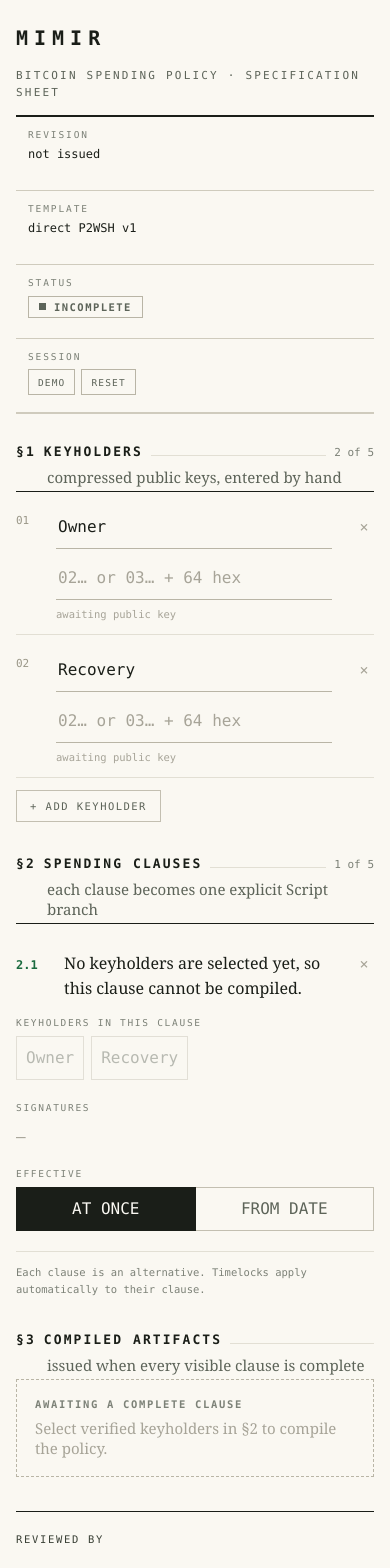
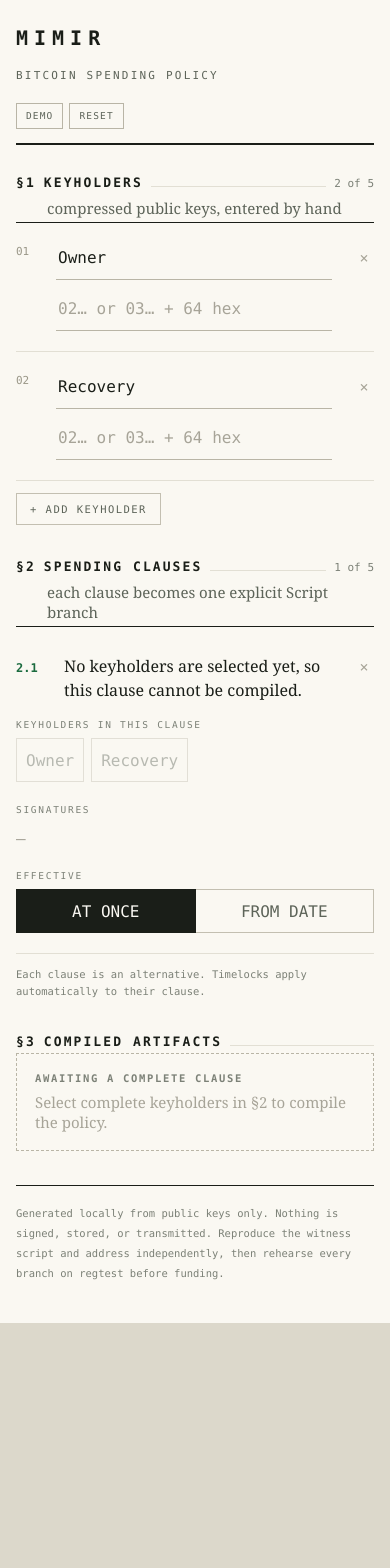
Before and after one commit to rawBit-io/mimir, a Next.js app: page / in a window 390 px wide. Shown: the top 1568 px of the page. After the commit the page ends 1323 px from the top, so only its background shows below. Built offline with nearby package versions, Linux system fonts and the light colour scheme.

Commit message:
refactor(ui): simplify policy builder and compiled output

```diff
--- a/app/globals.css
+++ b/app/globals.css
@@ -63,22 +63,9 @@ input:focus, select:focus, button:focus-visible, summary:focus-visible { outline
 }
 .sheet-titlebar > strong { font-size: 20px; letter-spacing: .3em; }
 .sheet-titlebar > span { flex: 1; min-width: 220px; color: var(--muted); font-size: 11px; letter-spacing: .2em; }
-.sheet-titlebar > b { color: var(--muted); font-size: 11px; font-weight: 400; }
-.sheet-meta { display: grid; grid-template-columns: repeat(4, 1fr); border-bottom: 1px solid var(--rule); }
-.sheet-meta > div { min-width: 0; min-height: 74px; padding: 14px 16px; border-right: 1px solid var(--rule); }
-.sheet-meta > div:first-child { padding-left: 0; }
-.sheet-meta > div:last-child { padding-right: 0; border-right: 0; }
-.sheet-meta span, .sheet-meta > div > span { display: block; padding-bottom: 7px; color: var(--faint); font-size: 9.5px; letter-spacing: .2em; }
-.sheet-meta > div > strong:not(.status-stamp) { display: block; overflow: hidden; color: var(--ink); font-size: 12px; font-weight: 400; text-overflow: ellipsis; white-space: nowrap; }
-.status-stamp { display: inline-flex; align-items: center; gap: 8px; padding: 4px 10px; border: 1px solid var(--rule-strong); font-size: 10.5px; letter-spacing: .14em; }
-.status-stamp i { width: 7px; height: 7px; background: currentColor; }
-.status-stamp.is-valid { border-color: var(--green); color: var(--green); background: var(--green-soft); }
-.status-stamp.is-warning { border-color: var(--amber); color: var(--amber); background: var(--amber-soft); }
-.status-stamp.is-error { border-color: var(--red); color: var(--red); background: var(--red-soft); }
-.status-stamp.is-draft { color: var(--muted); }
-.sheet-actions p { display: flex; gap: 6px; margin: 0; }
-.sheet-actions button { min-height: 26px; border: 1px solid var(--rule-strong); background: transparent; padding: 4px 9px; color: var(--muted); font-size: 9.5px; letter-spacing: .12em; }
-.sheet-actions button:hover { border-color: var(--green); color: var(--green); }
+.header-actions { display: flex; gap: 6px; margin: 0; }
+.header-actions button { min-height: 26px; border: 1px solid var(--rule-strong); background: transparent; padding: 4px 9px; color: var(--muted); font-size: 9.5px; letter-spacing: .12em; }
+.header-actions button:hover { border-color: var(--green); color: var(--green); }
 
 .sheet-alert { display: flex; gap: 14px; margin: 22px 46px 0; padding: 12px 14px; border: 1px solid; font-size: 11px; line-height: 1.5; }
 .sheet-alert strong { flex: none; letter-spacing: .12em; }
@@ -95,7 +82,7 @@ input:focus, select:focus, button:focus-visible, summary:focus-visible { outline
 
 .key-table-head, .keyholder-row {
   display: grid;
-  grid-template-columns: 22px 150px minmax(260px, 1fr) 150px 20px;
+  grid-template-columns: 22px 150px minmax(260px, 1fr) 20px;
   gap: 14px;
   align-items: center;
 }
@@ -107,8 +94,7 @@ input:focus, select:focus, button:focus-visible, summary:focus-visible { outline
 .keyholder-row label:nth-of-type(1) input { color: var(--ink); font-size: 13px; }
 .keyholder-row input:focus { border-bottom-color: var(--green); outline: 0; }
 .keyholder-row input[aria-invalid="true"]:not(:placeholder-shown) { border-bottom-color: #c9a099; }
-.keyholder-row > p { margin: 0; color: var(--ghost); font-size: 10.5px; line-height: 1.35; }
-.keyholder-row > p.is-valid { color: var(--green); }
+.keyholder-row > p { grid-column: 2 / 4; margin: -3px 0 0; color: var(--ghost); font-size: 10.5px; line-height: 1.35; }
 .keyholder-row > p.is-error { color: var(--red); }
 .remove-button { width: 20px; min-height: 28px; border: 0; background: transparent; padding: 0; color: var(--ghost); font-size: 15px; }
 .remove-button:hover { color: var(--red); }
@@ -155,35 +141,27 @@ input:focus, select:focus, button:focus-visible, summary:focus-visible { outline
 .awaiting-sheet span { font-family: var(--serif); font-size: 15px; }
 .artifact-stack { display: flex; flex-direction: column; gap: 14px; }
 .artifact-block > header { display: flex; align-items: center; gap: 10px; padding-bottom: 6px; }
-.artifact-block h3 { margin: 0; color: var(--faint); font-size: 9.5px; font-weight: 400; letter-spacing: .2em; }
-.artifact-block header > span { flex: 1; color: var(--ghost); font-size: 9.5px; text-align: right; }
+.artifact-block h3 { flex: 1; margin: 0; color: var(--faint); font-size: 9.5px; font-weight: 400; letter-spacing: .2em; }
 .copy-button { min-height: 26px; border: 1px solid #c3bfb1; background: transparent; padding: 3px 9px; color: var(--muted); font-size: 9.5px; letter-spacing: .14em; }
 .copy-button:hover:not(:disabled) { border-color: var(--green); color: var(--green); }
 .artifact-block pre, .artifact-block > p { max-height: 180px; overflow: auto; margin: 0; background: var(--code); color: var(--code-text); padding: 13px 15px; font: 12px/1.8 var(--mono); overflow-wrap: anywhere; white-space: pre-wrap; word-break: break-all; }
 .artifact-block code { font: inherit; }
 .artifact-block pre.asm-code { max-height: 320px; border: 1px solid #2d3328; background: var(--code); color: var(--code-text); padding: 16px 18px; font-size: 12.5px; line-height: 1.9; overflow-wrap: normal; white-space: pre; word-break: normal; }
 .address-artifact > p { color: #8fe3b4; }
-.address-artifact small { display: block; padding-top: 6px; color: var(--faint); font-size: 10px; }
 .network-select { margin-left: auto; }
 .network-select select { min-height: 27px; border: 1px solid #c3bfb1; background: transparent; padding: 3px 26px 3px 8px; color: var(--text); font-size: 9.5px; letter-spacing: .1em; }
 
 .export-row { display: flex; flex-wrap: wrap; align-items: center; gap: 12px; padding-top: 22px; }
 .export-row button { min-height: 38px; border: 1px solid var(--ink); background: var(--ink); padding: 10px 18px; color: var(--paper); font-size: 10.5px; font-weight: 700; letter-spacing: .16em; }
 .export-row button:hover:not(:disabled) { border-color: var(--green); background: var(--green); }
-.export-row span { color: var(--faint); font-size: 10px; }
 
-.sheet-footer { display: grid; grid-template-columns: 1fr 1fr 2fr; gap: 28px; margin: 34px 46px 0; border-top: 1px solid var(--ink); padding: 18px 0 40px; }
-.sheet-footer > div, .sheet-footer > p { margin: 0; color: var(--faint); font-size: 10.5px; line-height: 1.9; }
-.sheet-footer > div span { color: var(--text); letter-spacing: .16em; }
-.sheet-footer > div i { display: block; height: 22px; border-bottom: 1px solid var(--rule-strong); }
+.sheet-footer { margin: 34px 46px 0; border-top: 1px solid var(--ink); padding: 18px 0 40px; }
+.sheet-footer > p { margin: 0; color: var(--faint); font-size: 10.5px; line-height: 1.9; }
 
 @media (max-width: 760px) {
   .sheet-shell { padding: 0; }
   .spec-sheet { border: 0; box-shadow: none; }
   .sheet-header { padding: 26px 24px 0; }
-  .sheet-meta { grid-template-columns: 1fr 1fr; }
-  .sheet-meta > div, .sheet-meta > div:first-child, .sheet-meta > div:last-child { padding: 12px; border-right: 1px solid var(--rule); border-bottom: 1px solid var(--rule); }
-  .sheet-meta > div:nth-child(even) { border-right: 0; }
   .sheet-alert { margin-inline: 24px; }
   .sheet-section { padding-inline: 24px; }
   .section-title { flex-wrap: wrap; }
@@ -203,20 +181,15 @@ input:focus, select:focus, button:focus-visible, summary:focus-visible { outline
   .signature-picker button { width: 44px; }
   .remove-button, .copy-button { min-width: 44px; min-height: 44px; }
   .artifact-block > header { flex-wrap: wrap; }
-  .artifact-block header > span { text-align: left; }
   .artifact-block pre, .artifact-block > p { font-size: 11px; }
   .artifact-block pre.asm-code { font-size: 12px; }
   .network-select select { min-height: 44px; font-size: 16px; }
-  .sheet-footer { grid-template-columns: 1fr 1fr; margin-inline: 24px; }
-  .sheet-footer > p { grid-column: 1 / -1; }
+  .sheet-footer { margin-inline: 24px; }
 }
 
 @media (max-width: 430px) {
   .sheet-header { padding-inline: 16px; }
   .sheet-titlebar > span { min-width: 100%; line-height: 1.5; }
-  .sheet-titlebar > b { display: none; }
-  .sheet-meta { grid-template-columns: 1fr; }
-  .sheet-meta > div, .sheet-meta > div:first-child, .sheet-meta > div:last-child, .sheet-meta > div:nth-child(even) { border-right: 0; }
   .sheet-alert { flex-direction: column; gap: 5px; margin-inline: 16px; }
   .sheet-section { padding-inline: 16px; }
   .section-title { gap: 8px; }
@@ -229,10 +202,8 @@ input:focus, select:focus, button:focus-visible, summary:focus-visible { outline
   .segmented-control button { flex: 1; }
   .effective-picker label, .effective-picker input { width: 100%; }
   .artifact-block h3 { flex: 1 1 180px; line-height: 1.5; }
-  .artifact-block header > span { order: 3; flex-basis: 100%; }
   .address-artifact .network-select { margin-left: 0; }
-  .sheet-footer { grid-template-columns: 1fr; margin-inline: 16px; }
-  .sheet-footer > p { grid-column: auto; }
+  .sheet-footer { margin-inline: 16px; }
 }
 
 @media print {
--- a/app/page.tsx
+++ b/app/page.tsx
@@ -26,7 +26,6 @@ type PolicyBranch = {
 type FieldState = {
   labelError: string | null;
   publicKeyError: string | null;
-  normalizedPublicKey: string | null;
 };
 type LiveResult = { compiled: CompiledDirectScriptPolicy | null; message: string | null };
 
@@ -145,7 +144,7 @@ function validateRows(rows: KeyRow[]): Map<string, FieldState> {
     const publicKeyError = !publicKey
       ? row.publicKey.trim() ? "not a compressed secp256k1 point" : "awaiting public key"
       : (publicKeyCounts.get(publicKey) ?? 0) > 1 ? "public key already registered" : null;
-    return [row.id, { labelError, publicKeyError, normalizedPublicKey: publicKey }];
+    return [row.id, { labelError, publicKeyError }];
   }));
 }
 
@@ -324,7 +323,6 @@ export default function Home() {
   const hasNonFutureDelay = useMemo(() => branches.some((branch) =>
     branch.unlockDate !== null && branch.unlockDate < futureMinimum), [branches, futureMinimum]);
   const addressAndExportBlocked = hasDemoKey || hasNonFutureDelay;
-  const opcodeCount = live.compiled?.opcode_count ?? 0;
 
   function updateRow(id: string, patch: Partial<Omit<KeyRow, "id">>) {
     setRows((current) => current.map((row) => row.id === id ? { ...row, ...patch } : row));
@@ -472,13 +470,6 @@ export default function Home() {
     return `From ${readableDate(branch.unlockDate)} onward, ${who} may spend.`;
   }
 
-  const statusLabel = live.compiled
-    ? addressAndExportBlocked ? "REVIEW" : "COMPILES"
-    : live.message ? "UNRESOLVED" : "INCOMPLETE";
-  const statusTone = live.compiled
-    ? addressAndExportBlocked ? "warning" : "valid"
-    : live.message ? "error" : "draft";
-  const revision = live.compiled ? live.compiled.policy_manifest_sha256.slice(0, 12) : "not issued";
   const canAddClause = branches.length < MAX_DIRECT_SCRIPT_CLAUSES && branches.every(branchComplete);
 
   return (
@@ -487,17 +478,11 @@ export default function Home() {
         <header className="sheet-header">
           <div className="sheet-titlebar">
             <strong>MIMIR</strong>
-            <span>BITCOIN SPENDING POLICY · SPECIFICATION SHEET</span>
-            <b>SHEET 1 OF 1</b>
-          </div>
-          <div className="sheet-meta">
-            <div><span>REVISION</span><strong>{revision}</strong></div>
-            <div><span>TEMPLATE</span><strong>direct P2WSH v1</strong></div>
-            <div><span>STATUS</span><strong className={`status-stamp is-${statusTone}`}><i></i>{statusLabel}</strong></div>
-            <div className="sheet-actions"><span>SESSION</span><p>
+            <span>BITCOIN SPENDING POLICY</span>
+            <p className="header-actions">
               <button type="button" onClick={requestDemo} onBlur={() => setArmed(null)}>{armed === "demo" ? "REALLY LOAD?" : "DEMO"}</button>
               <button type="button" onClick={() => arm("reset")} onBlur={() => setArmed(null)}>{armed === "reset" ? "REALLY RESET?" : "RESET"}</button>
-            </p></div>
+            </p>
           </div>
         </header>
 
@@ -506,24 +491,27 @@ export default function Home() {
 
         <section className="sheet-section keyholder-section" aria-labelledby="keyholders-heading">
           <header className="section-title"><span>§1</span><h2 id="keyholders-heading">KEYHOLDERS</h2><p>compressed public keys, entered by hand</p><i></i><b>{rows.length} of {MAX_DIRECT_SCRIPT_KEYS}</b></header>
-          <div className="key-table-head" aria-hidden="true"><span>NO</span><span>LABEL</span><span>PUBLIC KEY · secp256k1</span><span>STATE</span><span></span></div>
+          <div className="key-table-head" aria-hidden="true"><span>NO</span><span>LABEL</span><span>PUBLIC KEY · secp256k1</span><span></span></div>
           <div className="key-table">{rows.map((row, index) => {
             const state = fieldState.get(row.id);
-            const usedCount = branches.filter((branch) => branch.keyRowIds.includes(row.id)).length;
-            const verified = Boolean(state?.normalizedPublicKey && !state.publicKeyError && !state.labelError);
-            const hasInputError = Boolean(row.publicKey.trim() && state?.publicKeyError);
+            const visibleLabelError = row.label.trim() || row.publicKey.trim() ? state?.labelError : null;
+            const visiblePublicKeyError = row.publicKey.trim() ? state?.publicKeyError : null;
+            const visibleErrors = [
+              visibleLabelError ? `label: ${visibleLabelError}` : null,
+              visiblePublicKeyError ? `public key: ${visiblePublicKeyError}` : null,
+            ].filter((message): message is string => Boolean(message));
+            const errorId = `keyholder-${index + 1}-error`;
             return <div className="keyholder-row" key={row.id}>
               <span className="row-index">{String(index + 1).padStart(2, "0")}</span>
               <label><span className="sr-only">keyholder {index + 1} label</span><input value={row.label}
                 onChange={(event) => updateRow(row.id, { label: event.target.value })} placeholder="label"
-                maxLength={80} autoComplete="off" aria-invalid={Boolean(state?.labelError)} /></label>
+                maxLength={80} autoComplete="off" aria-invalid={Boolean(visibleLabelError)}
+                aria-describedby={visibleErrors.length ? errorId : undefined} /></label>
               <label><span className="sr-only">keyholder {index + 1} compressed public key</span><input value={row.publicKey}
                 onChange={(event) => updateRow(row.id, { publicKey: event.target.value.replace(/\s+/g, "") })}
                 placeholder="02… or 03… + 64 hex" autoComplete="off" autoCapitalize="none" spellCheck={false}
-                aria-invalid={Boolean(state?.publicKeyError)} /></label>
-              <p className={verified ? "is-valid" : hasInputError ? "is-error" : ""}>
-                {verified ? `verified · ${usedCount ? `${usedCount} ${usedCount === 1 ? "clause" : "clauses"}` : "unused"}` : state?.publicKeyError ?? "awaiting entry"}
-              </p>
+                aria-invalid={Boolean(visiblePublicKeyError)} aria-describedby={visibleErrors.length ? errorId : undefined} /></label>
+              {visibleErrors.length ? <p id={errorId} className="is-error">{visibleErrors.join(" · ")}</p> : null}
               <button type="button" className="remove-button" onClick={() => removeKeyRow(row.id)}
                 aria-label={`remove ${row.label.trim() || `keyholder ${index + 1}`}`} aria-disabled={usedByBranch.has(row.id)}>×</button>
             </div>;
@@ -569,24 +557,22 @@ export default function Home() {
         </section>
 
         <section className="sheet-section artifacts-section" aria-labelledby="artifacts-heading">
-          <header className="section-title"><span>§3</span><h2 id="artifacts-heading">COMPILED ARTIFACTS</h2><p>{live.compiled ? "deterministic for the clauses above" : "issued when every visible clause is complete"}</p><i></i></header>
+          <header className="section-title"><span>§3</span><h2 id="artifacts-heading">COMPILED ARTIFACTS</h2><i></i></header>
 
           {live.message ? <div className="error-sheet" role="alert"><strong>1 UNRESOLVED ITEM · NO ARTIFACTS ISSUED</strong><p>— {live.message}</p></div> : null}
-          {!live.compiled && !live.message ? <div className="awaiting-sheet"><strong>AWAITING A COMPLETE CLAUSE</strong><span>Select verified keyholders in §2 to compile the policy.</span></div> : null}
+          {!live.compiled && !live.message ? <div className="awaiting-sheet"><strong>AWAITING A COMPLETE CLAUSE</strong><span>Select complete keyholders in §2 to compile the policy.</span></div> : null}
 
           {live.compiled ? <div className="artifact-stack">
-            <section className="artifact-block asm-artifact"><header><h3>BITCOIN SCRIPT · ASM</h3><span>{live.compiled.witness_script_bytes} / 3600 bytes · {opcodeCount} opcodes</span><CopyButton value={formattedAsm} label="Bitcoin Script ASM" /></header><pre className="asm-code" aria-label="Formatted Bitcoin Script"><code>{formattedAsm}</code></pre></section>
-            <section className="artifact-block address-artifact"><header><h3>P2WSH ADDRESS · OUTPUT ARTIFACT</h3><label className="network-select"><span className="sr-only">Bitcoin network</span><select aria-label="Bitcoin network" value={network} onChange={(event) => {
+            <section className="artifact-block asm-artifact"><header><h3>BITCOIN SCRIPT · ASM</h3><CopyButton value={formattedAsm} label="Bitcoin Script ASM" /></header><pre className="asm-code" aria-label="Formatted Bitcoin Script"><code>{formattedAsm}</code></pre></section>
+            <section className="artifact-block address-artifact"><header><h3>P2WSH ADDRESS</h3><label className="network-select"><span className="sr-only">Bitcoin network</span><select aria-label="Bitcoin network" value={network} onChange={(event) => {
               const value = event.currentTarget.value;
               if (isUiNetwork(value)) setNetwork(value);
-            }}>{NETWORK_OPTIONS.map((option) => <option key={option.value} value={option.value}>{option.label}</option>)}</select></label><CopyButton value={live.compiled.address} label="P2WSH address" disabled={addressAndExportBlocked} /></header><p>{live.compiled.address}</p><small>The Bitcoin Core funding command belongs to the next workflow step.</small></section>
-            <div className="export-row"><button type="button" onClick={downloadPolicy} disabled={addressAndExportBlocked}>↓ DOWNLOAD POLICY JSON</button><span>{addressAndExportBlocked ? `blocked · ${hasDemoKey ? "demo keys" : "review date"}` : `manifest sha256 ${live.compiled.policy_manifest_sha256.slice(0, 20)}…`}</span></div>
+            }}>{NETWORK_OPTIONS.map((option) => <option key={option.value} value={option.value}>{option.label}</option>)}</select></label><CopyButton value={live.compiled.address} label="P2WSH address" disabled={addressAndExportBlocked} /></header><p>{live.compiled.address}</p></section>
+            <div className="export-row"><button type="button" onClick={downloadPolicy} disabled={addressAndExportBlocked}>↓ DOWNLOAD POLICY JSON</button></div>
           </div> : null}
         </section>
 
         <footer className="sheet-footer">
-          <div><span>REVIEWED BY</span><i></i></div>
-          <div><span>REHEARSED ON</span><i></i></div>
           <p>Generated locally from public keys only. Nothing is signed, stored, or transmitted. Reproduce the witness script and address independently, then rehearse every branch on {network} before funding.</p>
         </footer>
       </article>
```
Also changed, not shown: 1 other file (tests, documents, lock files or other folders).
